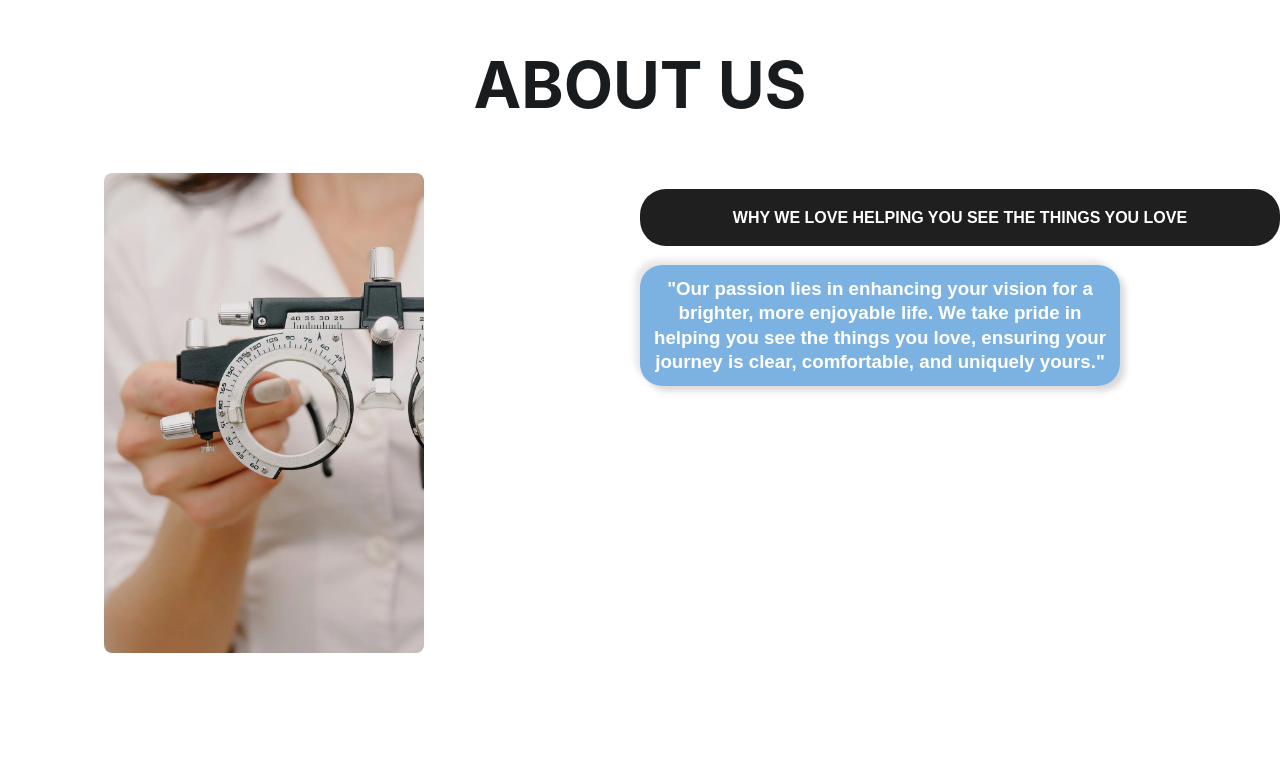
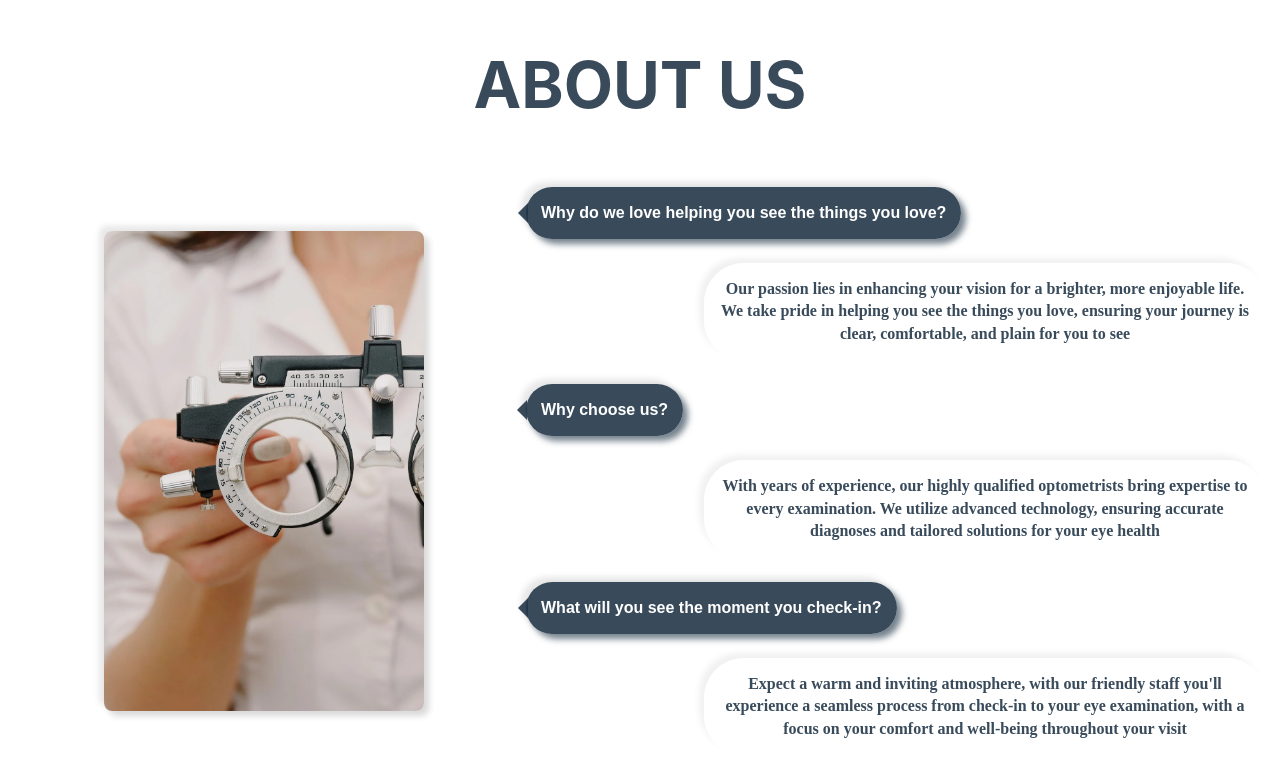
Before and after one commit to AustinMaturure/sylkamohle, a React (Vite) app in the folder sylkemohle/: page / in a window 1280 px wide. Shown: the part 1381-2157 px from the top of the page. Built offline with nearby package versions, Linux system fonts and the light colour scheme; a web font is replaced by a local one.

Commit message:
Updated about section

```diff
--- a/sylkemohle/src/Hero.css
+++ b/sylkemohle/src/Hero.css
@@ -203,15 +203,15 @@ text-align: left;
   z-index: 2;
   position: relative;
   min-height: 100vh;
-  background-color: rgb(255, 255, 255, 0.934);
-  border-top-right-radius: 16px;
-  border-top-left-radius: 16px;
+  background-color: rgba(255, 255, 255, 0.863);
+  border-top-right-radius: 22px;
+  border-top-left-radius: 22px;
   color: #388AD2;
 
 }
 .about-div{
   display: grid;
-  grid-template-columns: 50% 50%;
+  grid-template-columns: 40% 60%;
   margin-top: 2rem;
 }
 .about-image{
@@ -225,34 +225,102 @@ text-align: left;
   max-height:100%;
   max-width:100%;
   border-radius: 8px;
+  box-shadow:  5px 5px 6px #d9d9d9,
+  -5px -5px 6px #e7e7e7;
 }
 
 #wwo-about {
-  color: rgb(25, 28, 31);
+  color: #213547e3;
   padding: 20px;
 }
 .about-text{
   font-family: sans-serif;
+  display: flex;
+  flex-direction: column;
+  align-items: baseline;
+  padding: 4px;
+  gap: 4px;
 }
 .about-qa-head{
   text-align: center;
   color: rgb(255, 255, 255);
   padding: 20px;
-  border-radius: 26px;
-
+  border-radius: 40px;
+  max-width: 50%;
+  margin-left: 10rem;
+  overflow: visible;
+  box-shadow:  5px 5px 6px #2135479e,
+               -5px -5px 6px #e7e7e7;
   font-weight: bold;
-  text-transform: uppercase;
-  background-color: #1f1f1f;
+  justify-self: right;
+  background-color: #213547e3;
   font-size: 1rem;
 }
 
 .about-qa-rep{
-  background-color: #388ad2a7;
-  color: rgb(255, 255, 255);
-  box-shadow:  5px 5px 6px #d9d9d9,
-               -5px -5px 6px #e7e7e7;
+  background-color:rgba(255, 255, 255, 0.934) ;
+  color: #213547e3;
+  box-shadow:  5px 5px 6px #ffffff,
+               -5px -5px 6px #f1f1f1;
   line-height: 1.3em;
   border-radius: 22px;
   padding: 12px;
-  margin-right: 10rem;
+  align-self: last baseline;
+  font-family: 'satoshi';
+  font-weight: 700;
 }
+
+@keyframes slide{
+  0% {transform: translateY(100%);}
+  100% {transform: translateY(0%);}
+}
+
+/* Common styles for text bubbles */
+.text-bubble {
+  display: inline-block;
+  max-width: 70%; /* Adjust as needed */
+  margin: 10px;
+  padding: 15px;
+  border-radius: 40px;
+
+  font-size: 1rem;
+  line-height: 1.4;
+  animation: slide 3s linear;
+  opacity: 0; /* Set initial opacity to 0 */
+  transition: opacity 1s ease-in ;
+}
+
+/* Triangle styles for left-pointing bubble */
+.left-triangle {
+  position: relative;
+}
+
+.left-triangle:after {
+  content: "";
+  position: absolute;
+  top: 50%;
+  right: 99.5%;
+  margin-top: -10px; /* Half of the triangle's height */
+  border-width: 10px;
+  border-radius: -1rem;
+  border-style: solid;
+  border-color: transparent transparent transparent #213547e3;
+  transform: scaleX(-1); /* Adjust color as needed */
+}
+
+/* Triangle styles for right-pointing bubble */
+.right-triangle {
+  position: relative;
+}
+
+.right-triangle:after {
+  content: "";
+  position: absolute;
+  top: 50%;
+  left: 100%;
+  margin-top: -10px; /* Half of the triangle's height */
+  border-width: 10px;
+  border-style: solid;
+  border-color: transparent rgb(255, 255, 255) transparent transparent;
+  transform: scaleX(-1); /* Adjust color as needed */
+}
--- a/sylkemohle/src/Hero.jsx
+++ b/sylkemohle/src/Hero.jsx
@@ -1,9 +1,25 @@
 
 import './Hero.css'
 import '../assets/sky.png'
+import React, { useEffect } from 'react';
+import { useInView } from 'react-intersection-observer';
 
 function Hero() {
 
+    const [ref, inView] = useInView({
+      triggerOnce: true, // Ensures the animation only happens once
+      threshold: 0.5,}) // Adjust as needed, 0.5 means half of the element is in the viewport
+
+
+    useEffect(() => {
+      if (inView) {
+        const elements = document.querySelectorAll('.text-bubble');
+        elements.forEach((element) => {
+          element.style.opacity = 1; // Make the element visible
+          element.style.animationPlayState = 'running'; // Start the animation
+        });
+      }
+    }, [inView]);
 
   return (
     <>
@@ -81,20 +97,30 @@ function Hero() {
 </div>
 </div>
  <section className='About-section'>
-        <h1 className='wwo-header' id='wwo-about'>ABOUT US</h1>
+        <h1 className='wwo-header right-triangle' id='wwo-about'>ABOUT US</h1>
         <div className='about-div'>
           <div className="about-image">
             <img src="../assets/pexels-phot.webp" alt="" srcset="" />
           </div>
-          <div className="about-text">
-          <h1 className='about-qa-head'>
-          Why we love helping you see the things you love
-          </h1>
-          <h3 className='about-qa-rep'>
-          "Our passion lies in enhancing your vision for a brighter, more enjoyable life. We take pride in helping you see the things you love, ensuring your journey is clear, comfortable, and uniquely yours."
-          </h3>
-
-
+          <div className="about-text" >
+          <h1 className='about-qa-head text-bubble left-triangle' ref={ref}>
+    Why do we love helping you see the things you love?
+  </h1>
+  <h3 className='about-qa-rep text-bubble right-triangle' >
+    Our passion lies in enhancing your vision for a brighter, more enjoyable life. We take pride in helping you see the things you love, ensuring your journey is clear, comfortable, and plain for you to see
+  </h3>
+  <h1 className='about-qa-head text-bubble left-triangle'>
+    Why choose us?
+  </h1>
+  <h3 className='about-qa-rep text-bubble right-triangle'>
+  With years of experience, our highly qualified optometrists bring expertise to every examination. We utilize advanced technology, ensuring accurate diagnoses and tailored solutions for your eye health
+  </h3>
+  <h1 className='about-qa-head text-bubble left-triangle'>
+    What will you see the moment you check-in?
+  </h1>
+  <h3 className='about-qa-rep text-bubble right-triangle'>
+  Expect a warm and inviting atmosphere, with our friendly staff you'll experience a seamless process from check-in to your eye examination, with a focus on your comfort and well-being throughout your visit
+  </h3>
           </div>
 
 
```
